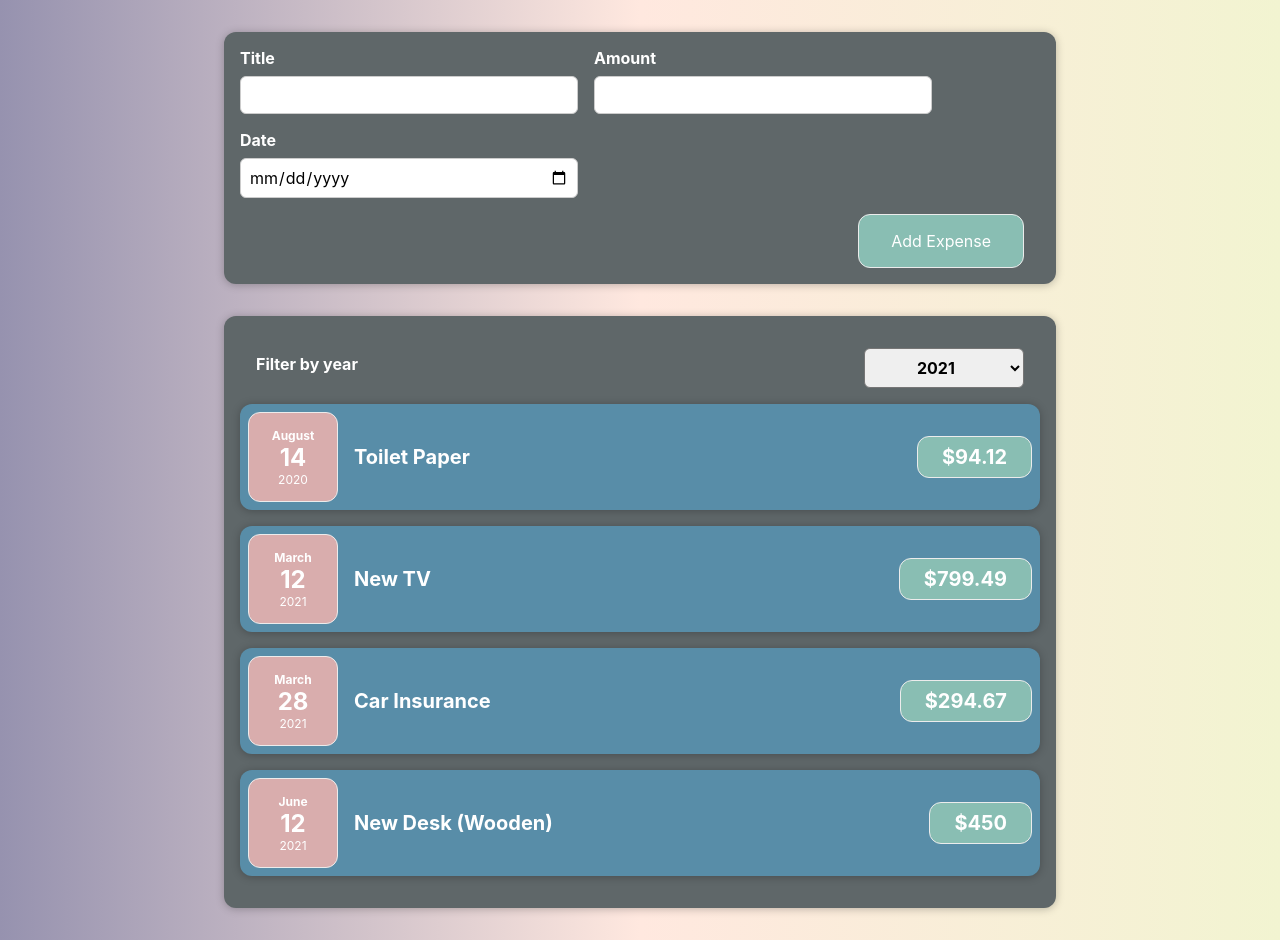
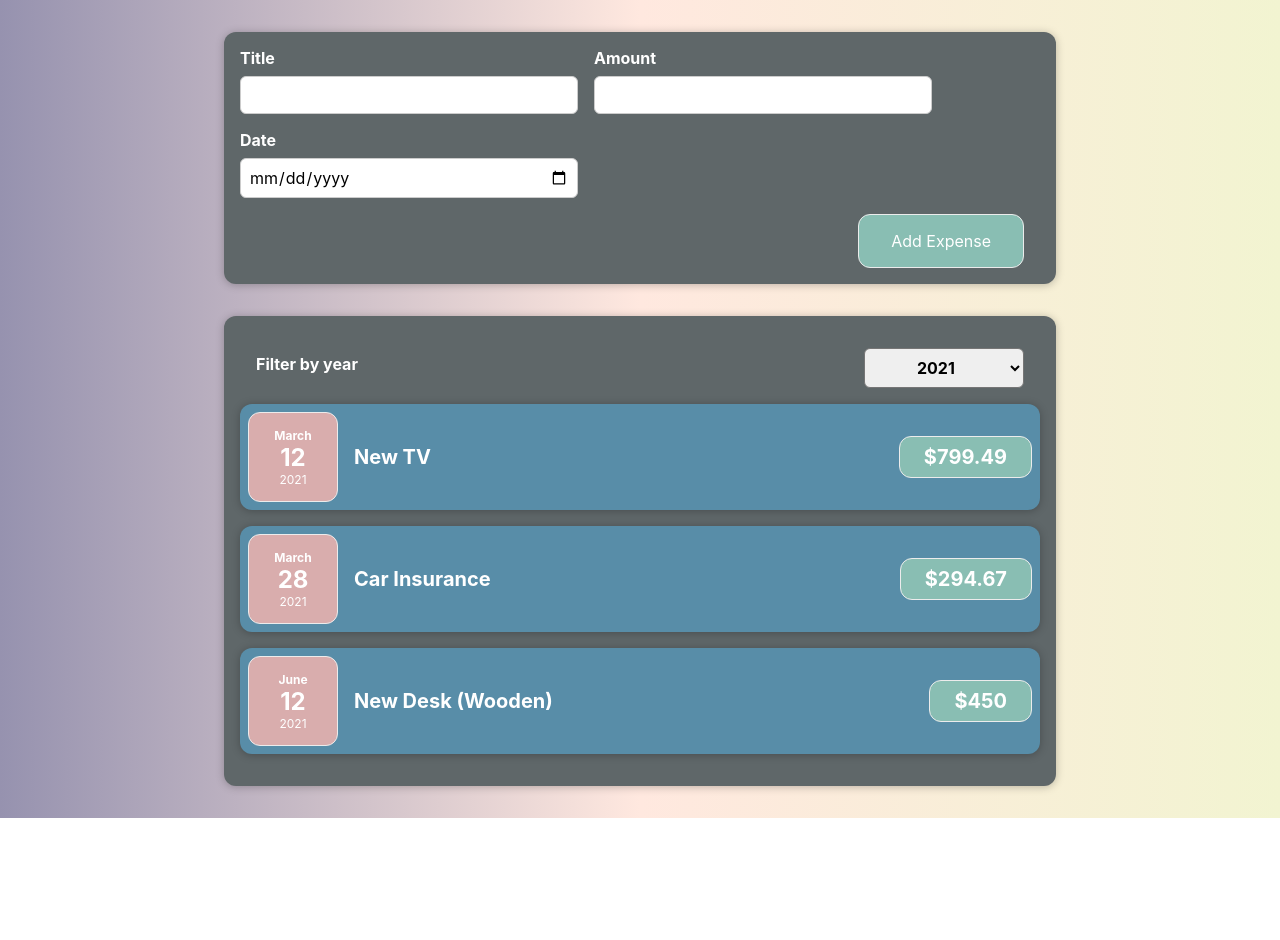
Before and after one commit to alanbedoya/expensesApp, a React (Create React App) app: page / in a window 1280 px wide. After the commit the page ends 818 px from the top, so only its background shows below. Built offline with nearby package versions, Linux system fonts and the light colour scheme; the HTML template or start-up script is replaced by a standard one.

Commit message:
Filtering by year no works.

```diff
--- a/src/components/Expenses/index.js
+++ b/src/components/Expenses/index.js
@@ -9,6 +9,24 @@
     setFilteredYear(selectedYear);
   };
 
+  const filteredExpenses = props.items.filter((expense) => {
+    return expense.date.getFullYear().toString() === filteredYear;
+  });
+
+  let expensesContent =
+    filteredExpenses.length === 0 ? (
+      <p>No expenses found.</p>
+    ) : (
+      filteredExpenses.map((expense) => (
+        <ExpenseItem
+          key={expense.id}
+          title={expense.title}
+          amount={expense.amount}
+          date={expense.date}
+        />
+      ))
+    );
+
   return (
     <div>
       <Card className='expenses'>
@@ -16,14 +34,7 @@
           selected={filteredYear}
           onChangeFilter={filterChangeHandler}
         />
-        {props.items.map((expense) => (
-          <ExpenseItem
-            key={expense.id}
-            title={expense.title}
-            amount={expense.amount}
-            date={expense.date}
-          />
-        ))}
+        {expensesContent}
       </Card>
     </div>
   );
```
